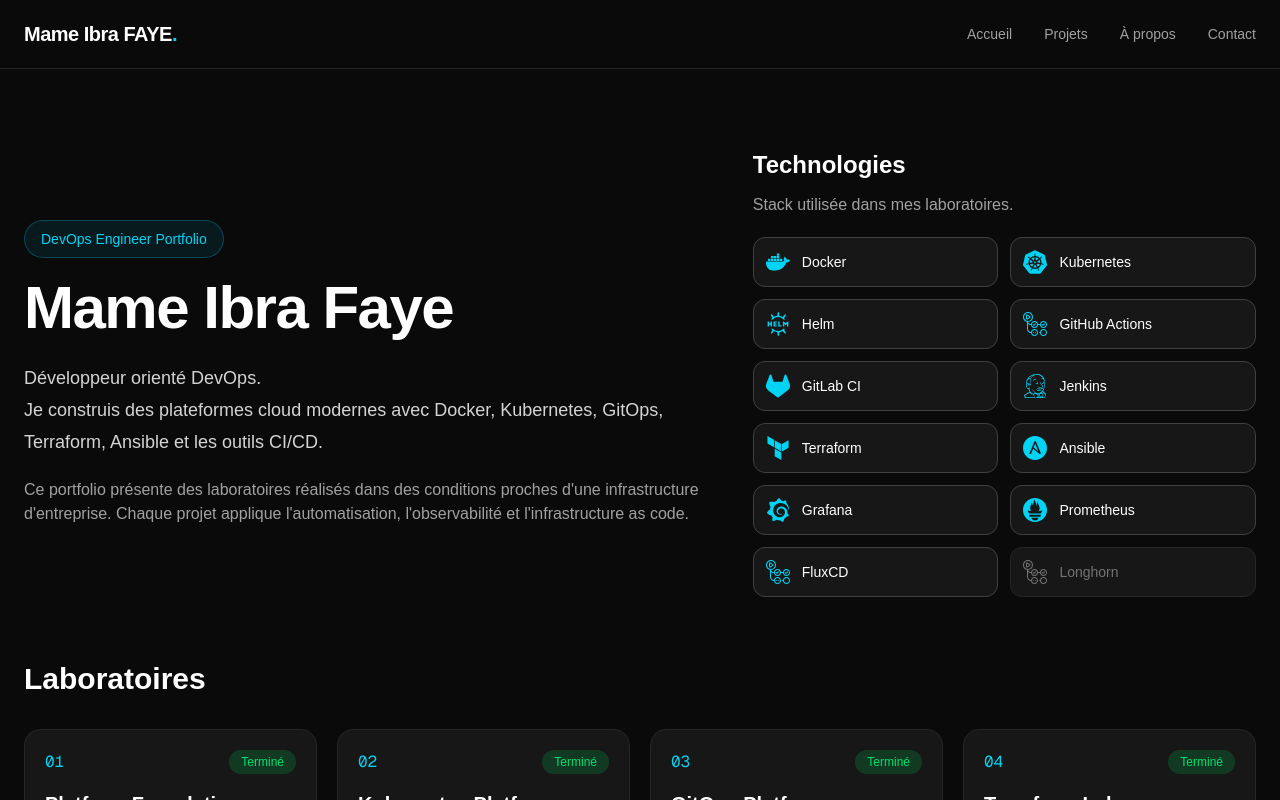
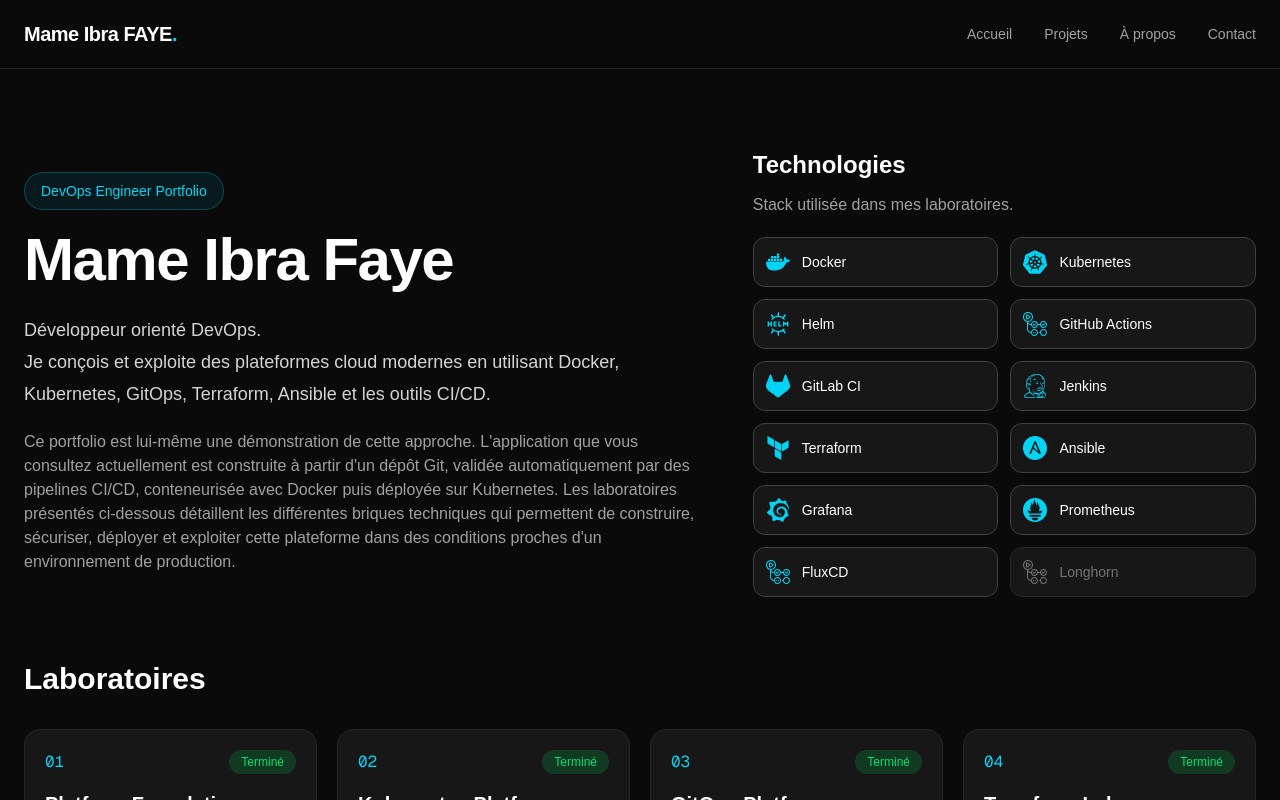
Before and after one commit to Mame-Ibra859/devops-portfolio, a Next.js app: page / in a window 1280 px wide. Shown: the top 800 px of the page. Built offline with nearby package versions, Linux system fonts and the light colour scheme.

Commit message:
style: enhance French text clarity in HomePage component

```diff
--- a/app/page.tsx
+++ b/app/page.tsx
@@ -142,15 +142,20 @@
             <p className="text-lg leading-8 text-neutral-300">
               Développeur orienté DevOps.
               <br />
-              Je construis des plateformes cloud modernes avec Docker,
-              Kubernetes, GitOps, Terraform, Ansible et les outils CI/CD.
+              Je conçois et exploite des plateformes cloud modernes en utilisant
+              Docker, Kubernetes, GitOps, Terraform, Ansible et les outils
+              CI/CD.
             </p>
 
             <p id="about" className="mt-5 text-neutral-400">
-              Ce portfolio présente des laboratoires réalisés dans des
-              conditions proches d&apos;une infrastructure d&apos;entreprise.
-              Chaque projet applique l&apos;automatisation, l&apos;observabilité
-              et l&apos;infrastructure as code.
+              Ce portfolio est lui-même une démonstration de cette approche.
+              L&apos;application que vous consultez actuellement est construite
+              à partir d&apos;un dépôt Git, validée automatiquement par des
+              pipelines CI/CD, conteneurisée avec Docker puis déployée sur
+              Kubernetes. Les laboratoires présentés ci-dessous détaillent les
+              différentes briques techniques qui permettent de construire,
+              sécuriser, déployer et exploiter cette plateforme dans des
+              conditions proches d&apos;un environnement de production.
             </p>
           </div>
 
```
